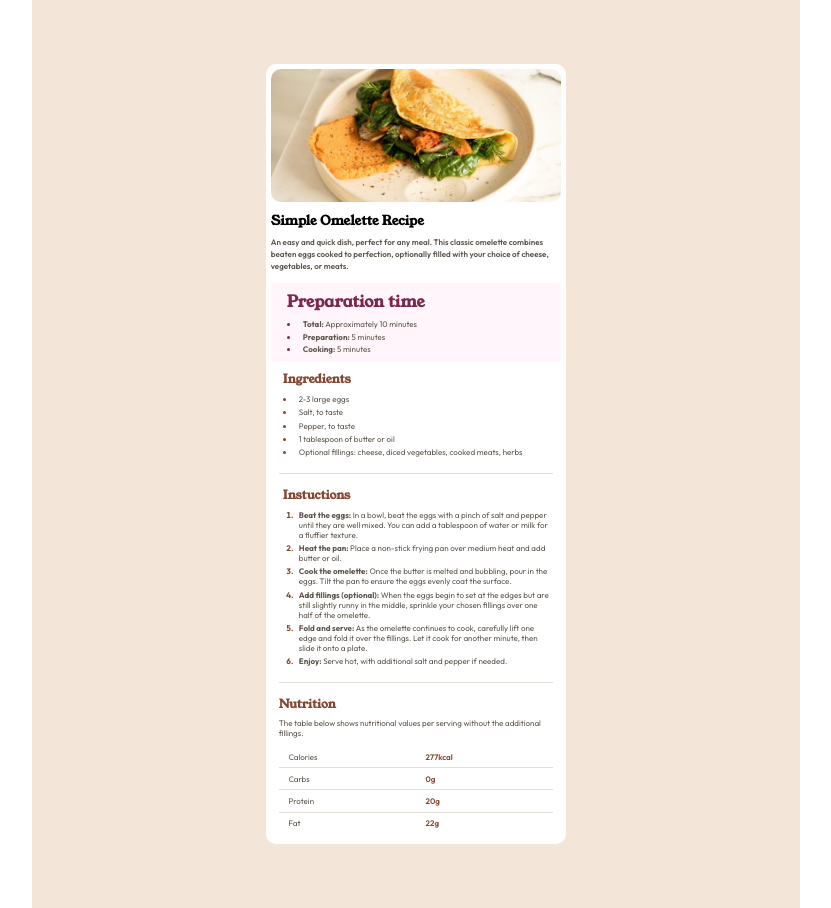
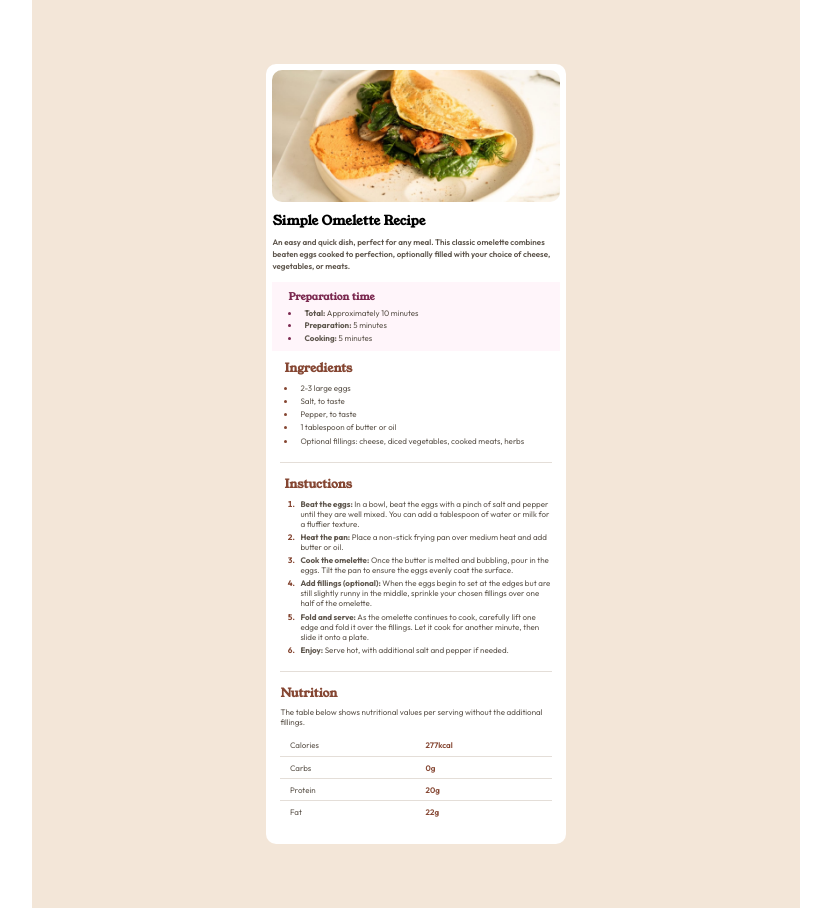
Before and after one commit to chiamakauyanna/recipe-page, a plain HTML site: page index.html in a window 1280 px wide. Shown: the whole page, without its empty margins (224-1055 px from the left). Drawn offline with Linux system fonts and the light colour scheme.

Commit message:
Adjust elements and their styles

```diff
--- a/index.html
+++ b/index.html
@@ -20,7 +20,7 @@
           </p>
         </div>
         <div class="preparation-time">
-          <h3>Preparation time </h3>
+          <h2>Preparation time </h2>
           <ul>
             <li><span>Total:</span> Approximately 10 minutes</li>
             <li><span>Preparation:</span> 5 minutes </li>
@@ -29,7 +29,7 @@
         </div>
 
        <div class="ingredients recipe-divs">
-        <h2>Ingredients </h2>
+        <h3>Ingredients </h3>
         <ul>
           <li> 2-3 large eggs</li>
           <li>Salt, to taste </li>
@@ -40,7 +40,7 @@
        </div>
 
        <div class="instructions recipe-divs">
-        <h2>Instuctions </h2>
+        <h3>Instuctions </h3>
         <ol>
           <li><span>Beat the eggs: </span> In a bowl, beat the eggs with a pinch of salt and pepper until they are well mixed. You can add a tablespoon of water or milk for a fluffier texture.</li>
           <li><span>Heat the pan: </span>Place a non-stick frying pan over medium heat and add butter or oil. </li>
@@ -51,7 +51,7 @@
         </ol>
        </div>
        <div class="nutrition">
-        <h2>Nutrition</h2>
+        <h3>Nutrition</h3>
         <p class="nutrition-heading"> The table below shows nutritional values per serving without the additional fillings. </p>
         <div class="nutrients-field">
           <div class="nutrients-details">
--- a/style.css
+++ b/style.css
@@ -37,7 +37,7 @@ body{
   height: 780px;
   margin: auto;
   background-color: var(--White);
-  padding: 0.6em;
+  padding: 0.8em;
   border-radius: 10px;
 }
 
@@ -70,9 +70,9 @@ margin-bottom: 0.5em;
   margin-top: 1.2em;
 }
 
-.preparation-time h3{
+.preparation-time h2{
   color: var(--Rose-800);
-  font-size: 16px;
+  font-size: 10px;
   margin-bottom: 0.4em;
   font-weight: 600;
 }
@@ -117,10 +117,11 @@ span{
   margin-top: 1em;
 }
 
-.recipe-divs h2{
+.recipe-divs h3{
   margin-left: -1em;
   color: var(--Brown-800);
   margin-bottom: 0.6em;
+  font-size: 12px;
 }
 
 .recipe-divs ul li,
@@ -163,9 +164,10 @@ span{
   font-weight: 600;
  }
 
-.nutrition h2{
+.nutrition h3{
   color: var(--Brown-800);
   margin-bottom: 0.5em;
+  font-size: 12px;
 }
 
 .nutrition .nutrition-heading{
```
